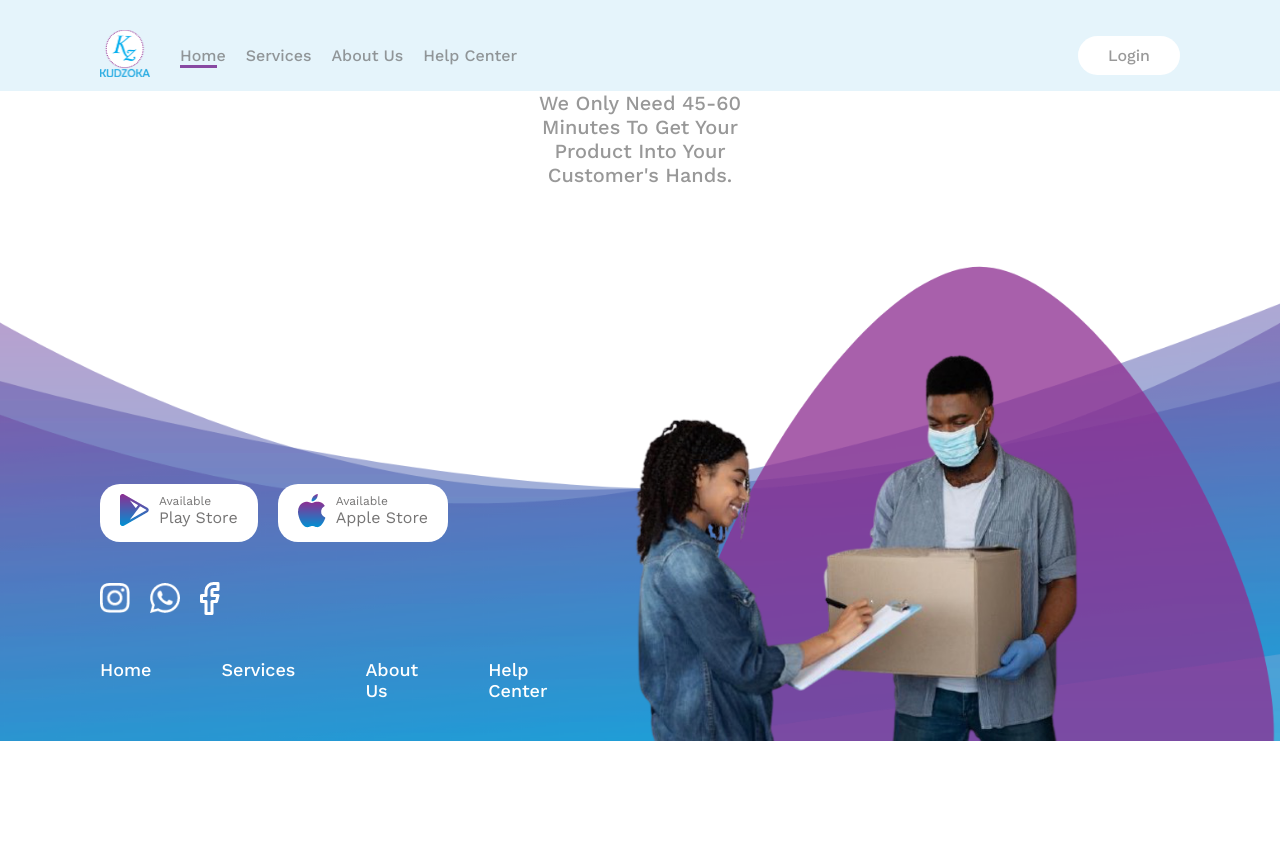
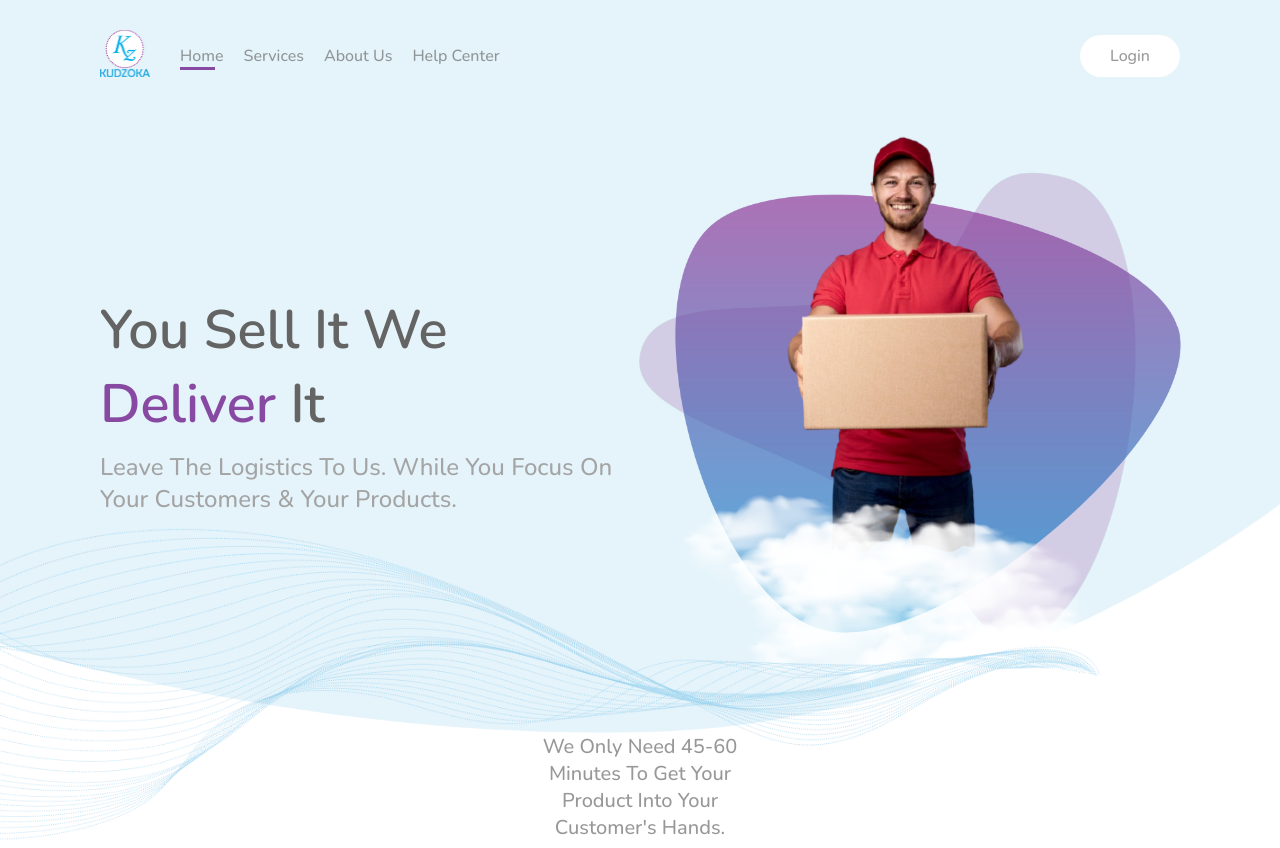
Before and after one commit to Zeyad-2004/Mosabka-Abdelrhman-gamal-Project2, a plain HTML site: page index.html in a window 1280 px wide. Shown: the top 848 px of the page. Before the commit the page ends 800 px from the top, so only its background shows below. Drawn offline with nearby package versions, Linux system fonts and the light colour scheme.

Commit message:
Finish Hero Section

```diff
--- a/index.html
+++ b/index.html
@@ -28,6 +28,23 @@
             </div>
         </div>
     </nav>
+    <section id="hero">
+        <div class="container">
+            <div class="left">
+                <p class="head">you sell it we <span class="special">deliver</span> it</p>
+                <p class="small">leave the logistics to us. while you focus on your customers & your products.</p>
+            </div>
+            <div class="right">
+                <img class="boy" src="images/Mask Group 1.png" alt="">
+                <div class="cloud">
+                    <img src="images/clouds.png" alt="">
+                </div>
+            </div>
+            <div class="waves">
+                <img src="images/waves.png" alt="">
+            </div>
+        </div>
+    </section>
     <footer>
         <div class="container">
             <div class="up">
--- a/style.css
+++ b/style.css
@@ -1,5 +1,4 @@
-@import url('https://fonts.googleapis.com/css2?family=Roboto:ital,wght@0,100;0,300;0,400;0,500;0,700;0,900;1,100;1,300;1,400;1,500;1,700;1,900&family=Work+Sans:ital,wght@0,100..900;1,100..900&display=swap');
-
+@import url('https://fonts.googleapis.com/css2?family=Nunito:ital,wght@0,200..1000;1,200..1000&display=swap');
 :root{
     --global-padding: 100px;
 }
@@ -10,14 +9,14 @@
     padding: 0;
     margin: 0;
     box-sizing: border-box;
-    font-family: "Work Sans", sans-serif;
+    font-family: "Nunito", sans-serif;
 }
 
 body{
 
     min-height: 100vh;
     max-width: 100vw;
-    overflow: hidden;
+    overflow-x: hidden;
 
     nav{
         background-color: #e5f4fb;
@@ -110,6 +109,79 @@ body{
 
                 p{
                     color: #8849a2 !important;
+                }
+            }
+        }
+    }
+    #hero{
+        background-image: url(images/blue_bg.png);
+        background-repeat: no-repeat;
+        background-position: bottom;
+        background-size: cover;
+
+        .container{
+
+            padding-left: var(--global-padding);
+            position: relative;
+            display: grid;
+            grid-template-columns: 4fr 5fr;
+
+            .left{
+                padding-top: 200px;
+
+                .head{
+                    color: #646464;
+                    font-size: 54px;
+                    font-weight: 600;
+                    margin-bottom: 10px;
+
+                    .special{
+                        color: #8849a2;
+                    }
+                }
+                .small{
+                    font-size: 24px;
+                    font-weight: 500;
+                    color: #a4a4a4;
+                }
+            }
+            .right{
+                padding-right: var(--global-padding);
+                text-align: center;
+                background-image: url(images/landing_bg.png);
+                background-repeat: no-repeat;
+                background-position: right;
+                background-size: cover;
+
+                display: flex;
+                flex-direction: column;
+                justify-content: center;
+                align-items: center;
+
+
+                .boy{
+                    position: relative;
+                    transform: translateY(-15%);
+                    height: 70%;
+                }
+
+                .cloud{
+                    position: absolute;
+                    bottom: 0;
+                    img{
+                        width: 80%;
+                        height: 100%;
+                        object-fit: cover;
+                    }
+                }
+            }
+            .waves{
+                position: absolute;
+                bottom: 0;
+                transform: translate(-40%, 37%) scale(0.9);
+
+                img{
+                    object-fit: cover;
                 }
             }
         }
```
